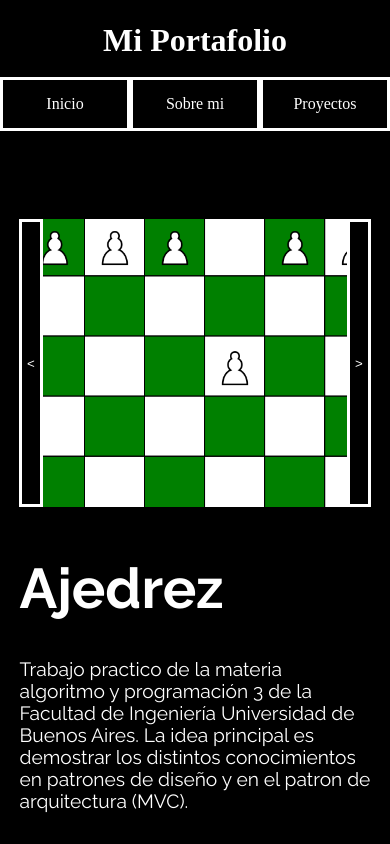
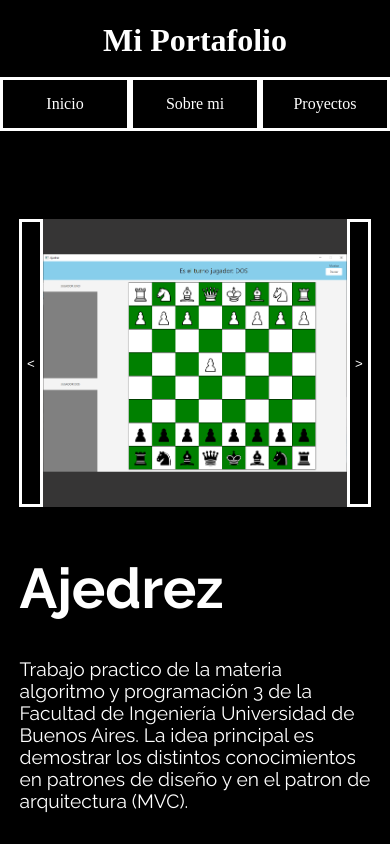
Before and after one commit to MatiasRueda/Portafolio, a Next.js app: page /proyecto/ajedrez in a window 390 px wide. Built offline with nearby package versions, Linux system fonts and the light colour scheme.

Commit message:
Agrego responsive a las imagenes

```diff
--- a/src/styles/Proyecto.css
+++ b/src/styles/Proyecto.css
@@ -106,8 +106,8 @@
 }
 
 #img-proyecto {
-  max-height: 35rem !important;
-  max-width: 54rem !important;
+  max-height: 35rem;
+  max-width: 54rem;
 }
 
 .imagen-prev:hover , .imagen-next:hover {
@@ -144,8 +144,8 @@
   }
 
   #img-proyecto {
-    max-height: 20rem !important;
-    max-width: 27rem !important;
+    max-height: 20rem;
+    max-width: 27rem;
   }
 
   .cont-proyecto-informacion {
@@ -215,7 +215,7 @@
   }
 
   .cont-marco-imagen {
-    height: 18rem !important;
+    height: 18rem ;
     max-width: 22rem;
   }
 
```
